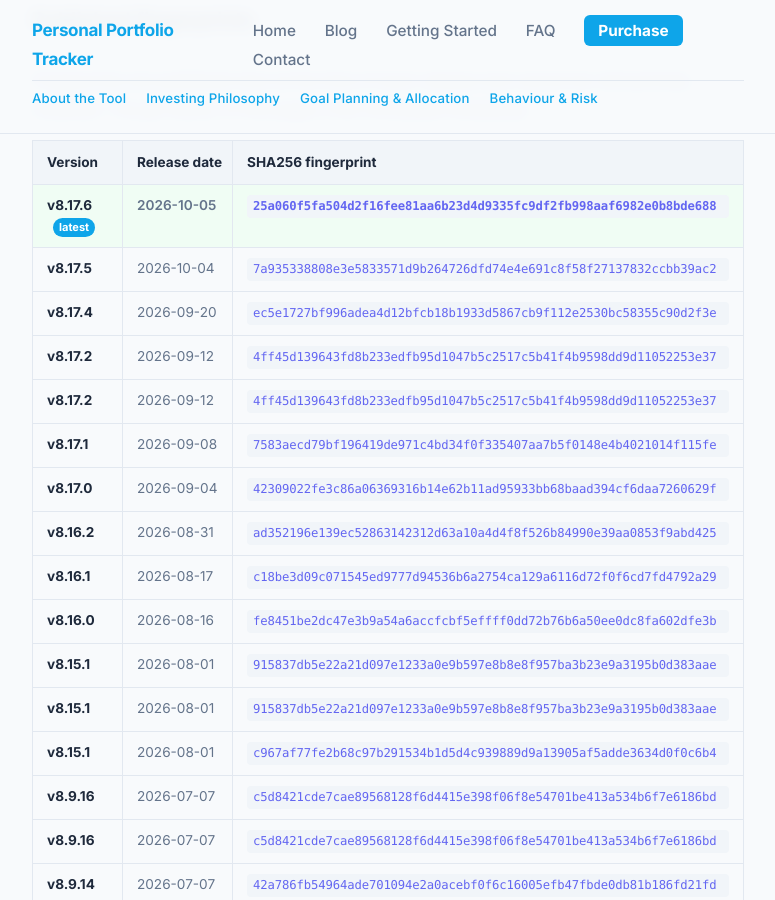
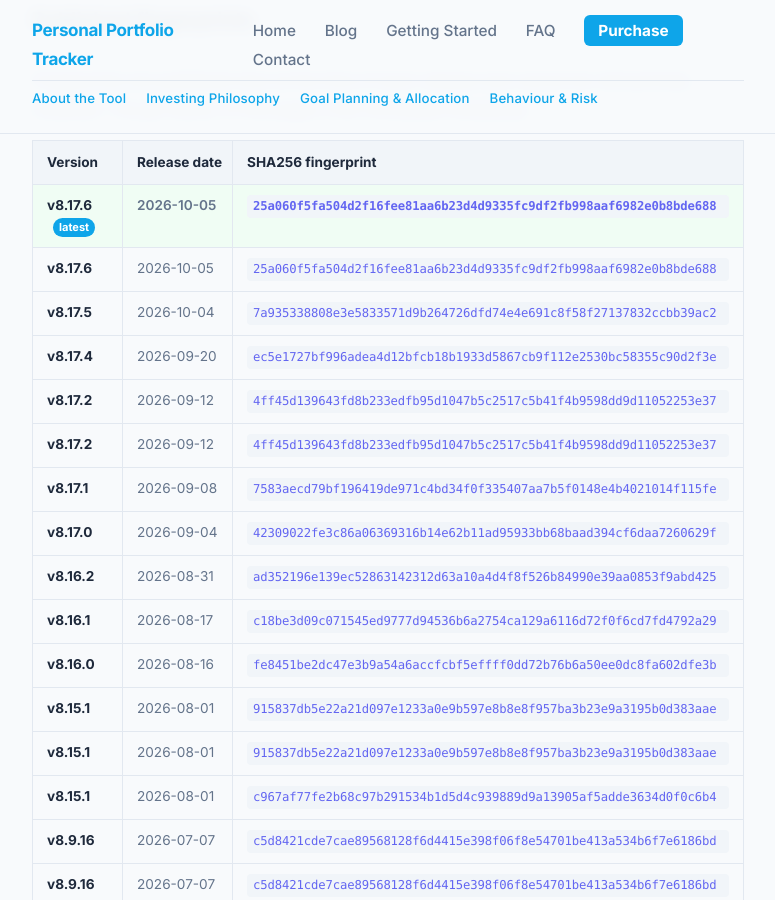
Before and after one commit to srikrishna2024/portfolio-tracker-blog, a Jekyll site: the page built from release-fingerprints/index.html, in a window 1280 px wide and 900 px high, scrolled down 1039 px. Shown: the whole window, without its empty margins (252-1027 px from the left). Built offline with Jekyll 4.4.1, drawn with Linux system fonts in a browser that asks for light colours.

Commit message:
release: add v8.17.6 fingerprint

```diff
--- a/release-fingerprints/index.html
+++ b/release-fingerprints/index.html
@@ -41,6 +41,11 @@
       <tbody>
         <tr class="fp-current">
           <td><strong>v8.17.6</strong> <span class="fp-badge">latest</span></td>
+          <td>2026-10-05</td>
+          <td><code class="fp-code">25a060f5fa504d2f16fee81aa6b23d4d9335fc9df2fb998aaf6982e0b8bde688</code></td>
+        </tr>
+        <tr>
+          <td><strong>v8.17.6</strong></td>
           <td>2026-10-05</td>
           <td><code class="fp-code">25a060f5fa504d2f16fee81aa6b23d4d9335fc9df2fb998aaf6982e0b8bde688</code></td>
         </tr>
```
